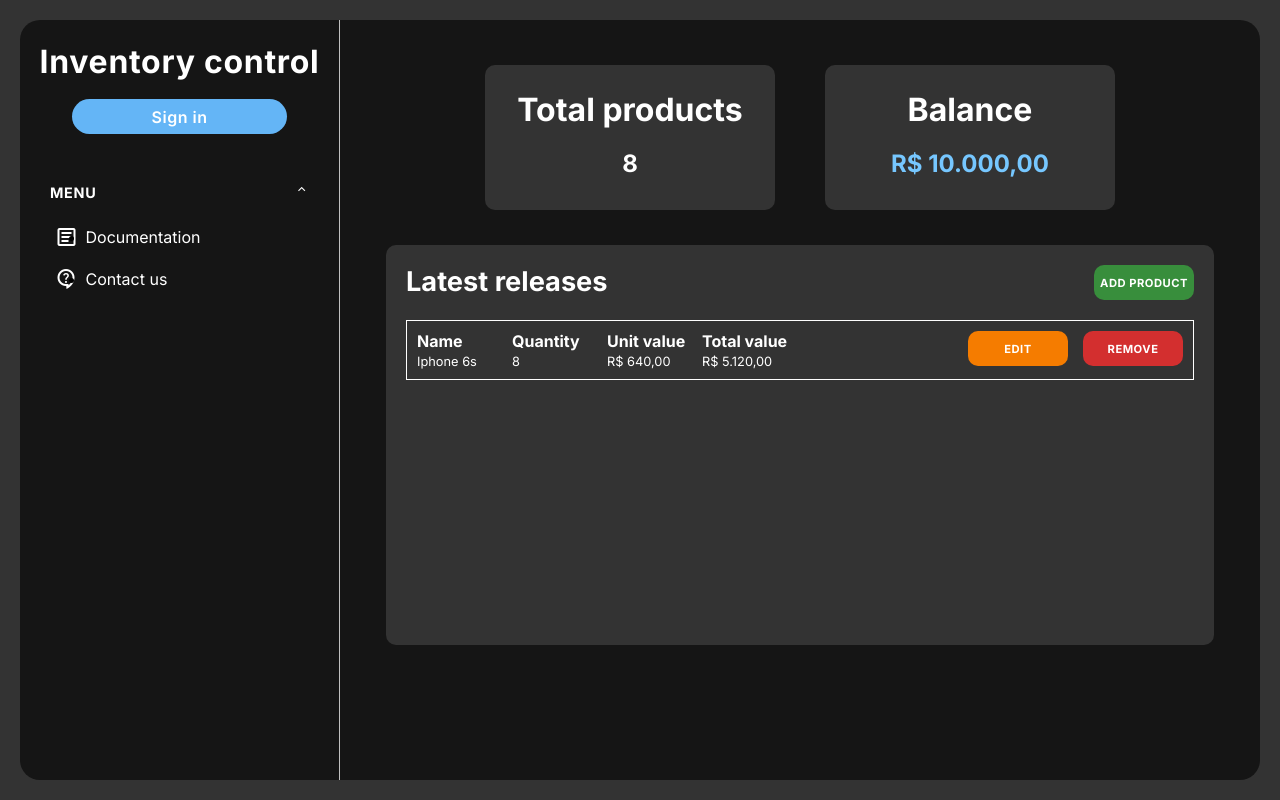
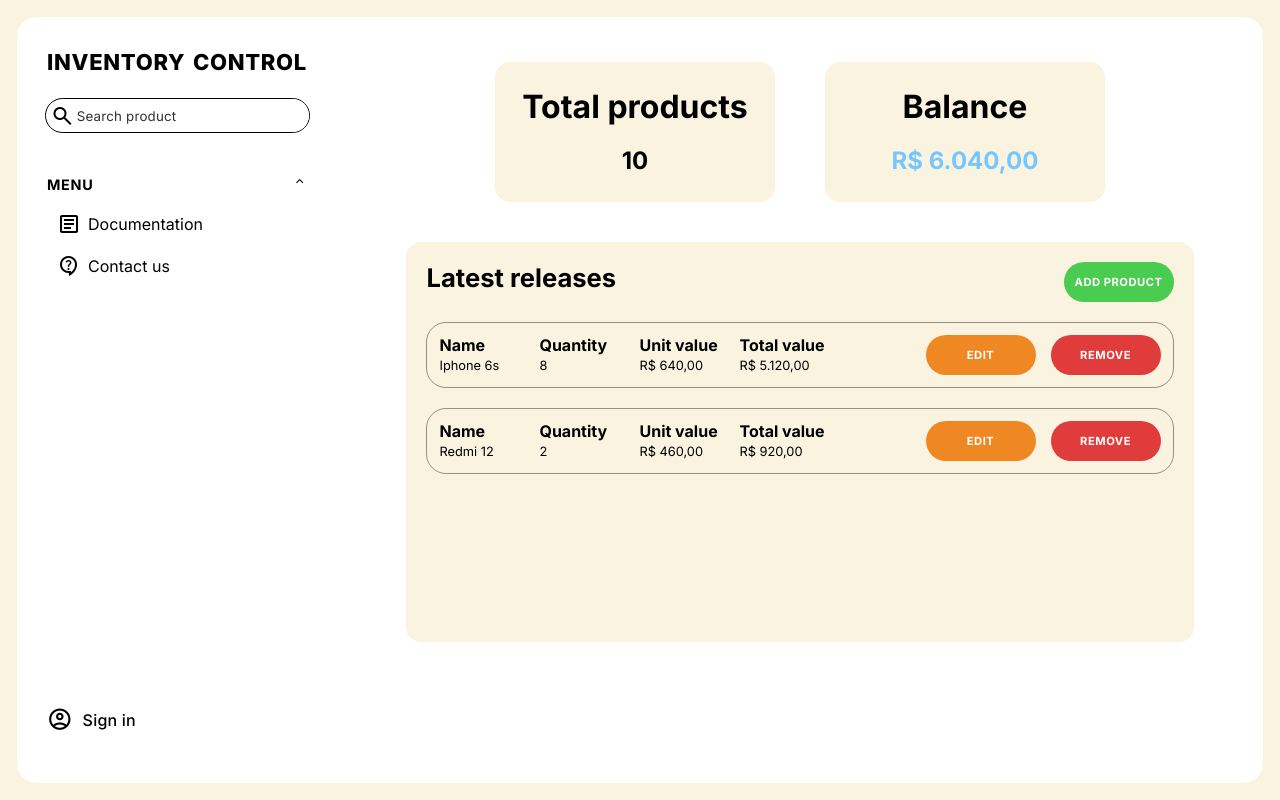
Before and after one commit to carlossalustiano/stock-control-panel, a plain HTML site: page index.html in a window 1280 px wide. Drawn offline with nearby package versions, Linux system fonts and the light colour scheme.

Commit message:
Mudanças na paleta e interface do usuário

```diff
--- a/index.html
+++ b/index.html
@@ -13,9 +13,13 @@
       <!-- Lado esquerdo -->
       <div id="menu-esquerdo">
         <div id="header">
-          <h1>Inventory control</h1>
-          <button>Sign in</button>
+          <h1>inventory control</h1>
+          <div id="box-input">
+            <span class="material-symbols-outlined">search</span>
+            <input type="search" name="search" id="search" placeholder="Search product">
           </div>
+        </div>
+        <div id="box-sinalizacoes">
           <div>
             <div id="box-title-list">
               <h2>Menu</h2>
@@ -32,6 +36,11 @@
               </div>
             </ul>
           </div>
+          <div id="box-user">
+            <span class="material-symbols-outlined">account_circle</span>
+            <a href="#">Sign in</a>
+          </div>
+        </div>
       </div>
       <!-- Lado Direito -->
       <div id="container-main">
@@ -39,11 +48,11 @@
         <div id="container-information">
           <div class="box-information">
             <h1>Total products</h1>
-            <h2 id="text-white">8</h2>
+            <h2 id="text-black">10</h2>
           </div>
           <div class="box-information">
             <h1>Balance</h1>
-            <h2 id="text-blue">R$ 10.000,00</h2>
+            <h2 id="text-blue">R$ 6.040,00</h2>
           </div>
         </div>
 
@@ -82,6 +91,34 @@
 
           </div>
 
+          <div id="container-stock">
+
+            <div id="box-stock">
+              <div class="stock-data">
+                <h1>Name</h1>
+                <p>Redmi 12</p>
+              </div>
+              <div class="stock-data">
+                <h1>Quantity</h1>
+                <p>2</p>
+              </div>
+              <div class="stock-data">
+                <h1>Unit value</h1>
+                <p>R$ 460,00</p>
+              </div>
+              <div class="stock-data">
+                <h1>Total value</h1>
+                <p>R$ 920,00</p>
+              </div>
+            </div>
+
+            <div id="buttons">
+              <button class="button-itens" id="button-edit">Edit</button>
+              <button class="button-itens" id="button-remove">Remove</button>
+            </div>
+
+          </div>
+
         </div>
 
       </div>
--- a/src/css/style.css
+++ b/src/css/style.css
@@ -1,11 +1,23 @@
 @charset "UTF-8";
 
 @import url("https://fonts.googleapis.com/css2?family=Inter:ital,opsz,wght@0,14..32,100..900;1,14..32,100..900&display=swap");
+
+/*
+#fff Branco minimalista (principal)
+#151515 (preto suave)
+#333333 (cinza escuro)
+#388e3c (verde)
+#64b5f6 (azul claro)
+#76c7ff (azul mais claro)
+#d32f2f (vermelho)
+#f57c00 (laranja)
+*/
 
 * {
   margin: 0;
   padding: 0;
   box-sizing: border-box;
+  overflow: hidden;
   font-family: "Inter", sans-serif;
 }
 
@@ -15,8 +27,8 @@ body {
 
 main {
   height: 100%;
-  padding: 20px;
-  background-color: #333333;
+  padding: 17px;
+  background-color: #faf3e0;
   display: flex;
   flex-direction: row;
 }
@@ -27,56 +39,105 @@ main {
   padding: 10px;
   border-top-left-radius: 20px;
   border-bottom-left-radius: 20px;
-  border-right: 1px solid #ffffffbb;
-  background-color: #151515;
+  background-color: #fff;
   display: flex;
   flex-direction: column;
-  gap: 30px;
+  gap: 23px;
 
   #header {
     display: flex;
     flex-direction: column;
     align-items: center;
-    gap: 18px;
+    gap: 20px;
+
+    #box-input {
+      width: 265px;
+      height: 35px;
+      border: 1px solid black;
+      border-radius: 20px;
+      display: flex;
+      align-items: center;
+
+      input {
+        width: 100%;
+        height: 100%;
+        outline: 0;
+        border: 0;
+        cursor: pointer;
+      }
+
+      input::placeholder {
+        font-size: 1em;
+        color: #151515df;
+        letter-spacing: 0.2px;
+      }
+
+      span {
+        padding: 5px;
+        cursor: pointer;
+      }
+    }
 
     h1 {
       margin-top: 12px;
       text-align: center;
-      color: #fff;
+      color: black;
       font-size: 2em;
+      font-variant: small-caps;
       letter-spacing: 0.7px;
+      font-weight: 800;
+    }
   }
 
-    button {
-      width: 215px;
-      height: 35px;
-      border: 0;
-      background-color: #64B5F6;
-      color: #fff;
-      font-weight: 600;
+  #box-sinalizacoes {
+    width: 100%;
+    height: 80%;
+    padding: 20px;
+    display: flex;
+    justify-content: space-between;
+    flex-direction: column;
+
+    #box-user {
+      width: 100px;
+      display: flex;
+      align-items: center;
+      gap: 10px;
+
+      a {
         font-size: 1em;
-      letter-spacing: .5px;
-      border-radius: 20px;
+        text-decoration: none;
+        font-weight: 500;
+        letter-spacing: .2px;
+        color: black;
         cursor: pointer;
+      }
+
+      a:hover {
+        text-decoration: underline;
+      }
+
+      span {
+        font-size: 1.6em;
+      }
     }
   }
 }
 
 #box-title-list {
-  padding: 20px;
+  margin-bottom: 15px;
   display: flex;
   flex-direction: row;
   justify-content: space-between;
 
   h2 {
-    color: #fff;
+    color: black;
     font-size: 0.9em;
     letter-spacing: 0.7px;
     text-transform: uppercase;
   }
 
   span {
-    color: #fff;
+    color: black;
     font-size: 0.9em;
     cursor: pointer;
   }
@@ -100,12 +161,12 @@ ul {
 
     a {
       text-decoration: none;
-      color: #fff;
+      color: black;
       display: block;
     }
 
     span {
-      color: #fff;
+      color: black;
     }
   }
 }
@@ -115,11 +176,11 @@ ul {
   height: 100%;
   border-bottom-right-radius: 20px;
   border-top-right-radius: 20px;
-  background-color: #151515;
+  background-color: #fff;
   display: flex;
   flex-direction: column;
   align-items: center;
-  gap: 35px;
+  gap: 40px;
 
   #container-information {
     display: flex;
@@ -129,12 +190,12 @@ ul {
   }
 
   .box-information {
-    width: 290px;
-    height: 145px;
+    width: 280px;
+    height: 140px;
     padding: 5px;
     margin-top: 45px;
-    background-color: #333333;
-    border-radius: 10px;
+    background-color: #faf3e0;
+    border-radius: 15px;
     display: flex;
     flex-direction: column;
     align-items: center;
@@ -142,25 +203,24 @@ ul {
 
     h1 {
       margin-top: 20px;
-      color: #fff;
+      color: black;
     }
 
-    #text-white {
-      color: #fff;
+    #text-black {
+      color: black;
     }
 
     #text-blue {
-        color: #76C7FF;
+      color: #76c7ff;
     }
-
   }
 
   #container-itens {
-    width: 90%;
+    width: 85%;
     height: 400px;
     padding: 20px;
-    background-color: #333333;
-    border-radius: 10px;
+    background-color: #faf3e0;
+    border-radius: 15px;
     display: flex;
     flex-direction: column;
     gap: 20px;
@@ -170,22 +230,22 @@ ul {
       justify-content: space-between;
 
       h1 {
-            color: #fff;
-            font-size: 1.7em;
+        color: black;
+        font-size: 1.6em;
       }
 
       button {
-            width: 100px;
-            height: 35px;
-            padding: 5px;
-            border-radius: 10px;
+        width: 110px;
+        height: 40px;
+        padding: 10px;
+        border-radius: 20px;
         border: none;
-            background-color: #388E3C;
+        background-color: #4acc50;
         color: #fff;
         font-weight: 700;
         text-transform: uppercase;
-            letter-spacing: .5px;
-            font-size: .7em;
+        letter-spacing: 0.5px;
+        font-size: 0.7em;
         cursor: pointer;
       }
     }
@@ -193,8 +253,9 @@ ul {
 
   #container-stock {
     width: 100%;
-    padding: 10px;
-    border: 1px solid #fff;
+    padding: 12px;
+    border: .5px solid rgba(0, 0, 0, 0.407);
+    border-radius: 20px;
     display: flex;
     flex-direction: row;
     justify-content: space-between;
@@ -203,6 +264,7 @@ ul {
     #box-stock {
       display: flex;
       flex-direction: row;
+      gap: 5px;
 
       .stock-data {
         width: 95px;
@@ -211,13 +273,13 @@ ul {
         gap: 3px;
 
         h1 {
-                color: #fff;
+          color: black;
           font-size: 1em;
         }
 
         p {
-                color: #fff;
-                font-size: .8em;
+          color: black;
+          font-size: 0.8em;
         }
       }
     }
@@ -227,27 +289,26 @@ ul {
       gap: 15px;
 
       .button-itens {
-            width: 100px;
-            height: 35px;
-            padding: 5px;
-            border-radius: 10px;
+        width: 110px;
+        height: 40px;
+        padding: 10px;
+        border-radius: 20px;
         border: none;
         font-weight: 700;
         text-transform: uppercase;
-            letter-spacing: .5px;
-            font-size: .7em;
+        letter-spacing: 0.5px;
+        font-size: 0.7em;
         color: #fff;
         cursor: pointer;
       }
 
       #button-remove {
-            background-color: #D32F2F;
+        background-color: #e03c3c;
       }
 
       #button-edit {
-            background-color: #F57C00;
+        background-color: #ef8822;
       }
     }
   }
-
 }
```
Lines whose indentation alone changed are shown as unchanged.
